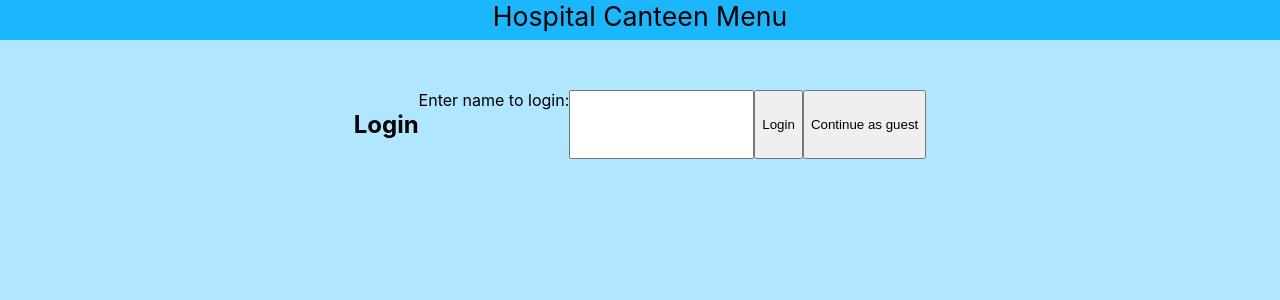
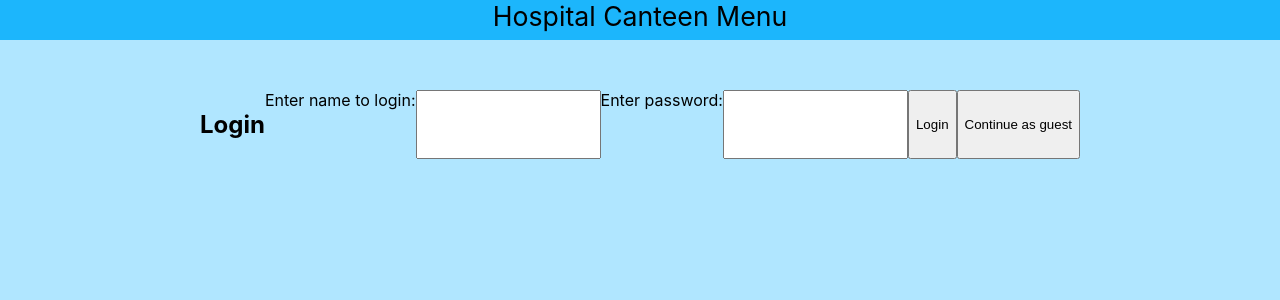
Before and after one commit to FlorianSymmank/SQLInjection, a React (Create React App) app in the folder sqli-frontend/: page / in a window 1280 px wide. Shown: the top 300 px of the page. Built offline with nearby package versions, Linux system fonts and the light colour scheme; the HTML template or start-up script is replaced by a standard one.

Commit message:
Connect login page to backend

```diff
--- a/sqli-frontend/src/App.js
+++ b/sqli-frontend/src/App.js
@@ -5,7 +5,7 @@ import {useState} from 'react';
 
 const App = () => {
 
-	const [patientName, setPatientName] = useState(undefined);
+	const [loginData, setLoginData] = useState(undefined);
 
 	return (
 		<div className="App">
@@ -13,10 +13,10 @@ const App = () => {
 				Hospital Canteen Menu
 			</header>
 			<div className="App-main-content">
-				{patientName === undefined ?
-					<Login setPatientName={setPatientName} />
+				{loginData === undefined ?
+					<Login setLoginData={setLoginData} />
 				:
-					<MainContent patientName={patientName} />
+					<MainContent loginData={loginData} />
 				}
 			</div>
 		</div>
--- a/sqli-frontend/src/Dish.js
+++ b/sqli-frontend/src/Dish.js
@@ -2,7 +2,7 @@ import './Dish.css';
 
 const Dish = ({ name, price, allergens, allergicReaction }) => {
 
-	let className = "Dish " + (allergicReaction ? "allergic" : "");
+	const className = "Dish " + (allergicReaction ? "allergic" : "");
 
 	// {price.substring(1).replace('.', ',')}€ ? bei mir reicht {price} für ne ordentlich ausgabe
 	return <div className={className}>
--- a/sqli-frontend/src/Login.js
+++ b/sqli-frontend/src/Login.js
@@ -1,8 +1,9 @@
 import {useState} from 'react';
 
-const Login = ({setPatientName}) => {
+const Login = ({setLoginData}) => {
 
 	const [name, setName] = useState('');
+	const [password, setPassword] = useState('');
 
 	const handleNameChange = event => {
 
@@ -10,15 +11,29 @@ const Login = ({setPatientName}) => {
 
 	};
 
-	const login = () => {
+	const handlePasswordChange = event => {
 
-		setPatientName(name);
+		setPassword(event.target.value);
+
+	};
+
+	const login = async () => {
+
+		const loginData = {
+			name,
+			password,
+			isGuest: false
+		};
+
+		setLoginData(loginData);
 
 	};
 
 	const skip = () => {
 
-		setPatientName(null);
+		setLoginData({
+			isGuest: true
+		});
 
 	};
 
@@ -26,6 +41,8 @@ const Login = ({setPatientName}) => {
 		<h2>Login</h2>
 		Enter name to login:
 		<input value={name} onChange={handleNameChange} />
+		Enter password:
+		<input value={password} onChange={handlePasswordChange} />
 		<button onClick={login}>Login</button>
 		<button onClick={skip}>Continue as guest</button>
 	</>;
--- a/sqli-frontend/src/MainContent.js
+++ b/sqli-frontend/src/MainContent.js
@@ -2,7 +2,7 @@ import './MainContent.css';
 import { useState } from 'react';
 import Menu from './Menu';
 
-const MainContent = ({patientName}) => {
+const MainContent = ({loginData}) => {
 
 	const [date, setDate] = useState(new Date());
 
@@ -23,7 +23,7 @@ const MainContent = ({patientName}) => {
 				<span>Canteen Menu for {date.toDateString()}</span>
 				<input type="date" value={dateToString(date)} onChange={handleDateChange} />
 			</div>
-			<Menu date={dateToString(date)} patientName={patientName} />
+			<Menu date={dateToString(date)} loginData={loginData} />
 		</div>
 	);
 }
--- a/sqli-frontend/src/Menu.js
+++ b/sqli-frontend/src/Menu.js
@@ -3,16 +3,16 @@ import Dish from './Dish';
 import {useState} from 'react';
 import {apiCall, useAsyncEffect} from './util';
 
-const Menu = ({date, patientName}) => {
+const Menu = ({date, loginData}) => {
 
 	const [dishes, setDishes] = useState(null);
 
 	useAsyncEffect(async () => {
 
-		const menu = await apiCall(patientName === null ? `menu/${date}` : `menu/${date}?name=${patientName}`);
+		const menu = await apiCall(`menu/${date}`, loginData);
 		setDishes(menu.dishes);
 
-	}, [date, patientName]);
+	}, [date, loginData]);
 
 	return <>
 		{dishes === null ?
--- a/sqli-frontend/src/util.js
+++ b/sqli-frontend/src/util.js
@@ -1,10 +1,13 @@
 import {useEffect} from 'react';
 
-const apiCall = async (location) => {
+const apiCall = async (location, loginData) => {
 
 	const response = await fetch(`/api/${location}`, {
 		headers: {
-			'Accept': 'application/json'
+			'Accept': 'application/json',
+			'patientname': loginData.name,
+			'password': loginData.password,
+			'guest': `${loginData.isGuest}`
 		}
 	});
 
```
Also changed, not shown: 2 other files (tests, documents, lock files or other folders).
